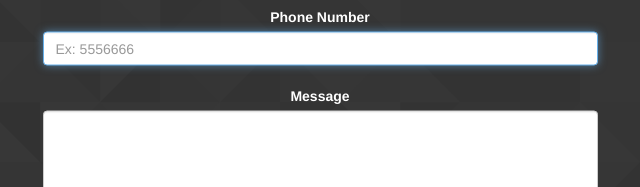
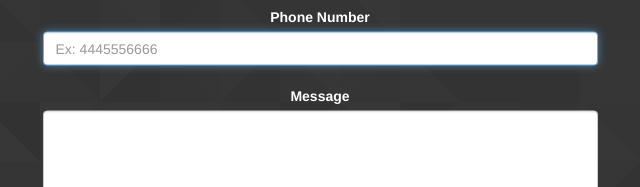
Before and after one commit to shaoandrew/TextToCall, a plain HTML site: page static/index.html in a window 1280 px wide. Shown: the part 198-385 px from the top of the page, 320-960 px from the left. Drawn offline with nearby package versions, Linux system fonts and the light colour scheme.

Commit message:
Update placeholder for accuracy

```diff
--- a/static/index.html
+++ b/static/index.html
@@ -16,7 +16,7 @@
             <div class="col-md-6 text-center">
                 <form class="form" action = "/call" method = "POST">
                     <label for="number">Phone Number</label>
-                    <input class="form-control" id="number" name="number" type="text" placeholder="Ex: 5556666" required autofocus/>
+                    <input class="form-control" id="number" name="number" type="text" placeholder="Ex: 4445556666" required autofocus/>
                     <br />
                     <label for="message">Message</label>
                     <textarea class="form-control" id="message" name="message" placeholder="Enter your message here:" rows ="10" required>
```
